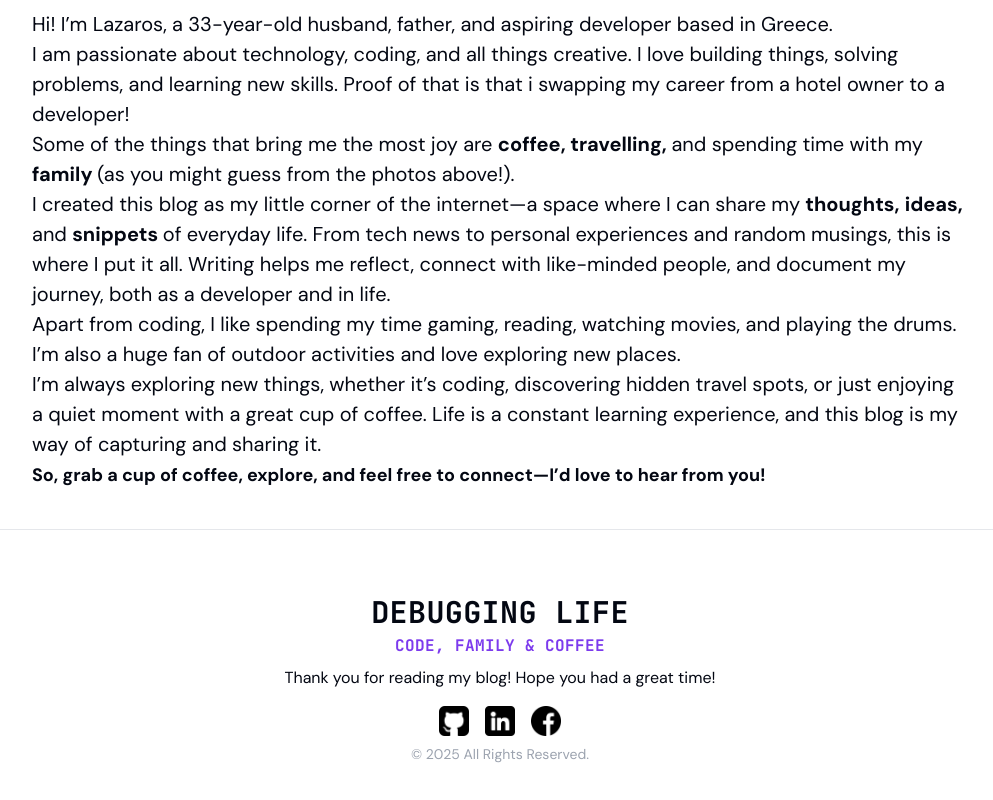
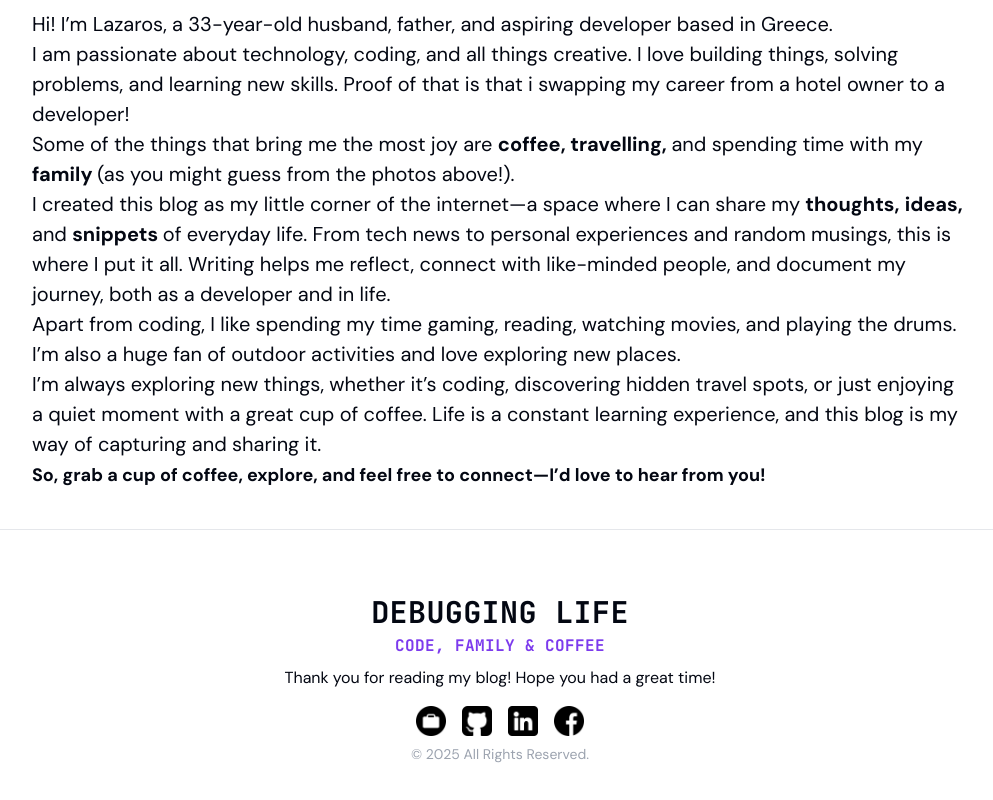
Before and after one commit to LazarosZiskos/blog, a Next.js app: page /about in a window 1280 px wide. Shown: the part 885-1685 px from the top of the page, without its empty margins (140-1133 px from the left). Built offline with nearby package versions, Linux system fonts and the light colour scheme.

Commit message:
changed social links

```diff
--- a/components/Footer.jsx
+++ b/components/Footer.jsx
@@ -22,6 +22,15 @@ const Footer = () => {
         </p>
         <div>
           <ul className="flex gap-4 pt-2">
+            <li className="w-[30px]">
+              <Link
+                href="https://lazaros-portfolio.vercel.app/"
+                target="blank"
+                className="hover:scale-110 dark:invert"
+              >
+                <img src="/portfolio.png" alt="portfolio" />
+              </Link>
+            </li>
             <li className="w-[30px]">
               <Link
                 href="https://github.com/LazarosZiskos"
```
Also changed, not shown: public/portfolio.png (added).
